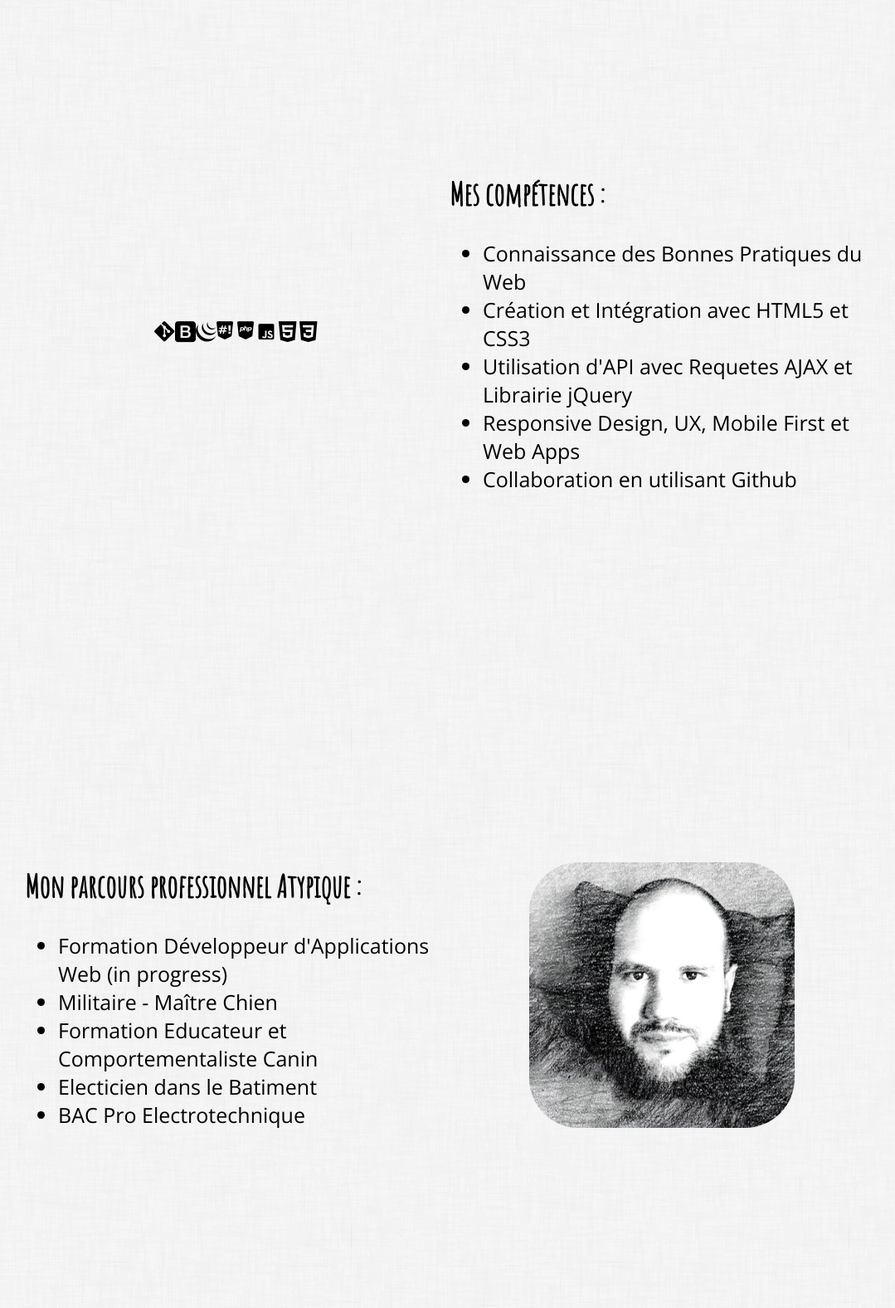
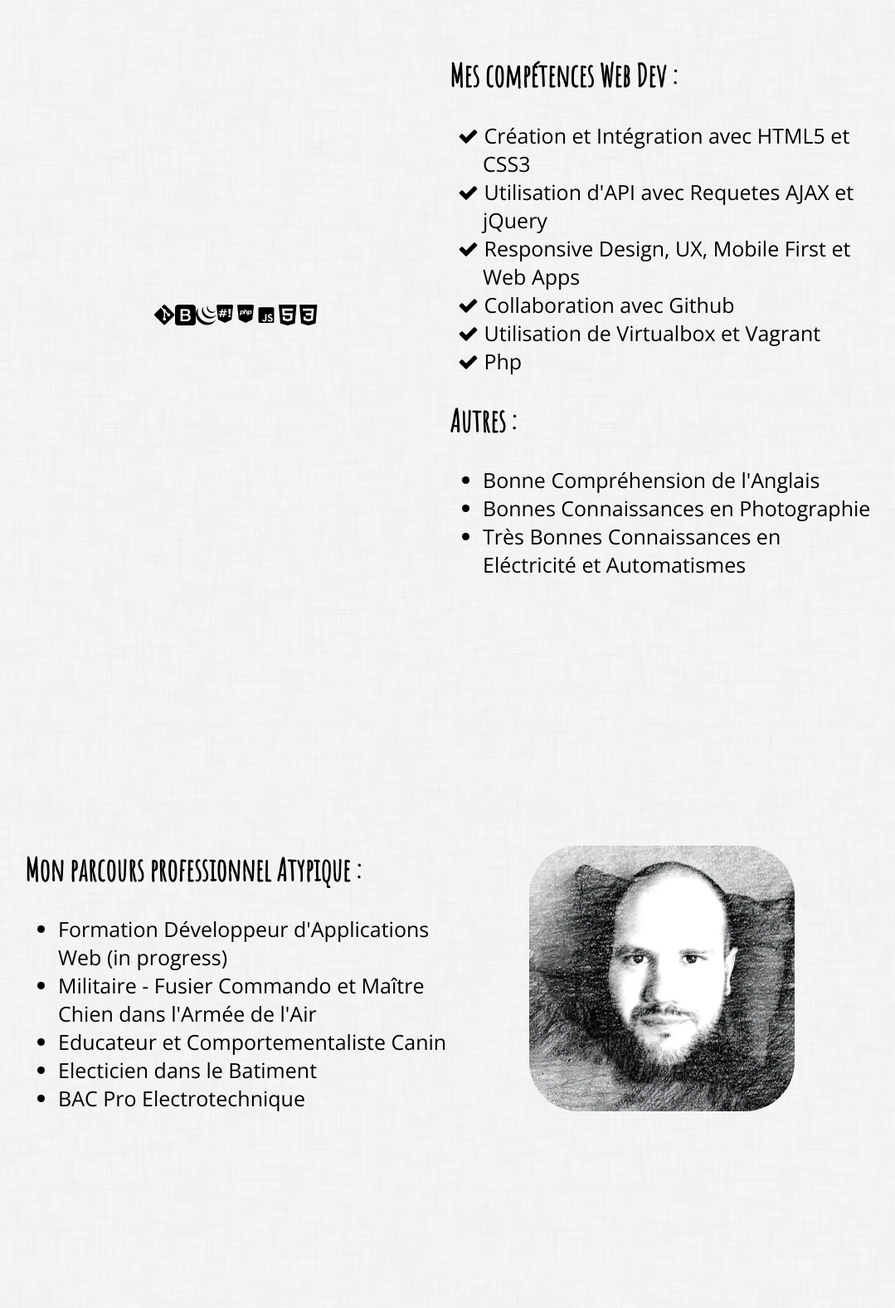
Before and after one commit to SimonBdBc/Portfolio, a PHP site: page / in a window 1280 px wide. Shown: the part 826-2402 px from the top of the page at 83% size, without its empty margins (98-1177 px from the left). Run offline with PHP 8.4, Linux system fonts and the light colour scheme.

Commit message:
add navbar php

```diff
--- a/css/style.css
+++ b/css/style.css
@@ -139,15 +184,8 @@ section{
 .min-size-small{
   min-width: 300px;
 }
-.fa-home{
-  float: left;
-  padding: 6px 0;
-  margin-right: 20px;
-}
-.fa-envelope{
-  float: left;
-  padding: 6px 0;
-  margin-right: 20px;
+.fa-check{
+  margin-left: -30px;
 }
 .fa-github-square, .fa-linkedin-square{
   color: #fff;
--- a/index.php
+++ b/index.php
@@ -2,6 +2,7 @@
 require_once('./templates/head.html');
 require_once('./templates/foot.html');
 require_once('./pages/header.php');
-require_once('./pages/main.php');
+require_once('./pages/skill.php');
+require_once('./pages/xp.php');
 require_once('./pages/footer.php');
  ?>
--- a/pages/header.php
+++ b/pages/header.php
@@ -5,8 +5,10 @@
     </div>
   <div id="mySidenav" class="sidenav">
     <ul class="list-no-style fixe">
-      <li><a href="#top" id="accueil" class="a-no-style"> Accueil <i class="fa fa-home fa-lg" aria-hidden="true"></i></a></li>
-      <li><a href="#bottom" id="contact" class="a-no-style"> Contact <i class="fa fa-envelope fa-lg" aria-hidden="true"></i></a></li>
+      <li><a href="#top" id="accueil" class="a-no-style"><h4> Accueil </h4><i class="fa fa-home fa-lg" aria-hidden="true"></i></a></li>
+      <li><a href="#part1" id="skill" class="a-no-style"><h4> Compétences </h4><i class="fa fa-hand-spock-o" aria-hidden="true"></i></a></li>
+      <li><a href="#part2" id="xp" class="a-no-style"><h4> Parcours Pro </h4><i class="fa fa-id-badge" aria-hidden="true"></i></a></li>
+      <li><a href="#bottom" id="contact" class="a-no-style"><h4> Contact </h4><i class="fa fa-envelope fa-lg" aria-hidden="true"></i></a></li>
     </ul>
   </div>
 </nav>
--- a/pages/main.php
+++ b/pages/main.php
@@ -12,13 +12,21 @@
 
     </div>
     <div class="half-size min-size-small">
-      <h2>Mes compétences :</h2>
+      <h2>Mes compétences Web Dev :</h2>
       <ul>
-      <li>Connaissance des Bonnes Pratiques du Web</li>
       <li>Création et Intégration avec HTML5 et CSS3</li>
       <li>Utilisation d'API avec Requetes AJAX et Librairie jQuery</li>
       <li>Responsive Design, UX, Mobile First et Web Apps</li>
-      <li>Collaboration en utilisant Github</li>
+      <li>Collaboration avec Github</li>
+      <li>Utilisation de Virtualbox et Vagrant</li>
+      <li>Php</li>
+
+      </ul>
+      <h2>Autres :</h2>
+      <ul>
+      <li>Bonne Compréhension de l'Anglais</li>
+      <li>Bonnes Connaissances en Photographie</li>
+      <li>Très Bonnes Connaissances en Eléctricité et Automatismes</li>
       </ul>
     </div>
   </section>
@@ -27,8 +35,8 @@
       <h2>Mon parcours professionnel Atypique :</h2>
       <ul>
       <li>Formation Développeur d'Applications Web (in progress)</li>
-      <li>Militaire - Maître Chien</li>
-      <li>Formation Educateur et Comportementaliste Canin</li>
+      <li>Militaire - Fusier Commando et Maître Chien dans l'Armée de l'Air</li>
+      <li>Educateur et Comportementaliste Canin</li>
       <li>Electicien dans le Batiment</li>
       <li>BAC Pro Electrotechnique</li>
     </ul>
--- /dev/null
+++ b/pages/skill.php
@@ -0,0 +1,31 @@
+<section id="part1" class="flex-container flex-wrap section-container">
+  <div class="flex-container half-size min-size-small img-center">
+    <i class="icon-git"></i>
+    <i class="icon-bootstrap"></i>
+      <i class="icon-jquery"></i>
+      <i class="icon-script-alt"></i>
+      <i class="icon-php-alt"></i>
+      <i class="icon-javascript-alt"></i>
+      <i class="icon-html5-alt"></i>
+      <i class="icon-css3-alt"></i>
+
+  </div>
+  <div class="half-size min-size-small">
+    <h2>Mes compétences Web Dev :</h2>
+    <ul class="list-no-style">
+    <li><i class="fa fa-check" aria-hidden="true"></i> Création et Intégration avec HTML5 et CSS3</li>
+    <li><i class="fa fa-check" aria-hidden="true"></i> Utilisation d'API avec Requetes AJAX et jQuery</li>
+    <li><i class="fa fa-check" aria-hidden="true"></i> Responsive Design, UX, Mobile First et Web Apps</li>
+    <li><i class="fa fa-check" aria-hidden="true"></i> Collaboration avec Github</li>
+    <li><i class="fa fa-check" aria-hidden="true"></i> Utilisation de Virtualbox et Vagrant</li>
+    <li><i class="fa fa-check" aria-hidden="true"></i> Php</li>
+
+    </ul>
+    <h2>Autres :</h2>
+    <ul>
+    <li>Bonne Compréhension de l'Anglais</li>
+    <li>Bonnes Connaissances en Photographie</li>
+    <li>Très Bonnes Connaissances en Eléctricité et Automatismes</li>
+    </ul>
+  </div>
+</section>
--- /dev/null
+++ b/pages/xp.php
@@ -0,0 +1,15 @@
+<section id="part2" class="flex-container flex-wrap flex-wrap-reverse section-container">
+  <div class="half-size min-size-small">
+    <h2>Mon parcours professionnel Atypique :</h2>
+    <ul>
+    <li>Formation Développeur d'Applications Web (in progress)</li>
+    <li>Militaire - Fusier Commando et Maître Chien dans l'Armée de l'Air</li>
+    <li>Educateur et Comportementaliste Canin</li>
+    <li>Electicien dans le Batiment</li>
+    <li>BAC Pro Electrotechnique</li>
+  </ul>
+  </div>
+  <div class="flex-container half-size min-size-small img-center">
+    <img class="img-rond" src="image/portrait.jpg">
+  </div>
+</section>
```
Also changed, not shown: other parts of css/style.css (+76 -12 lines).
